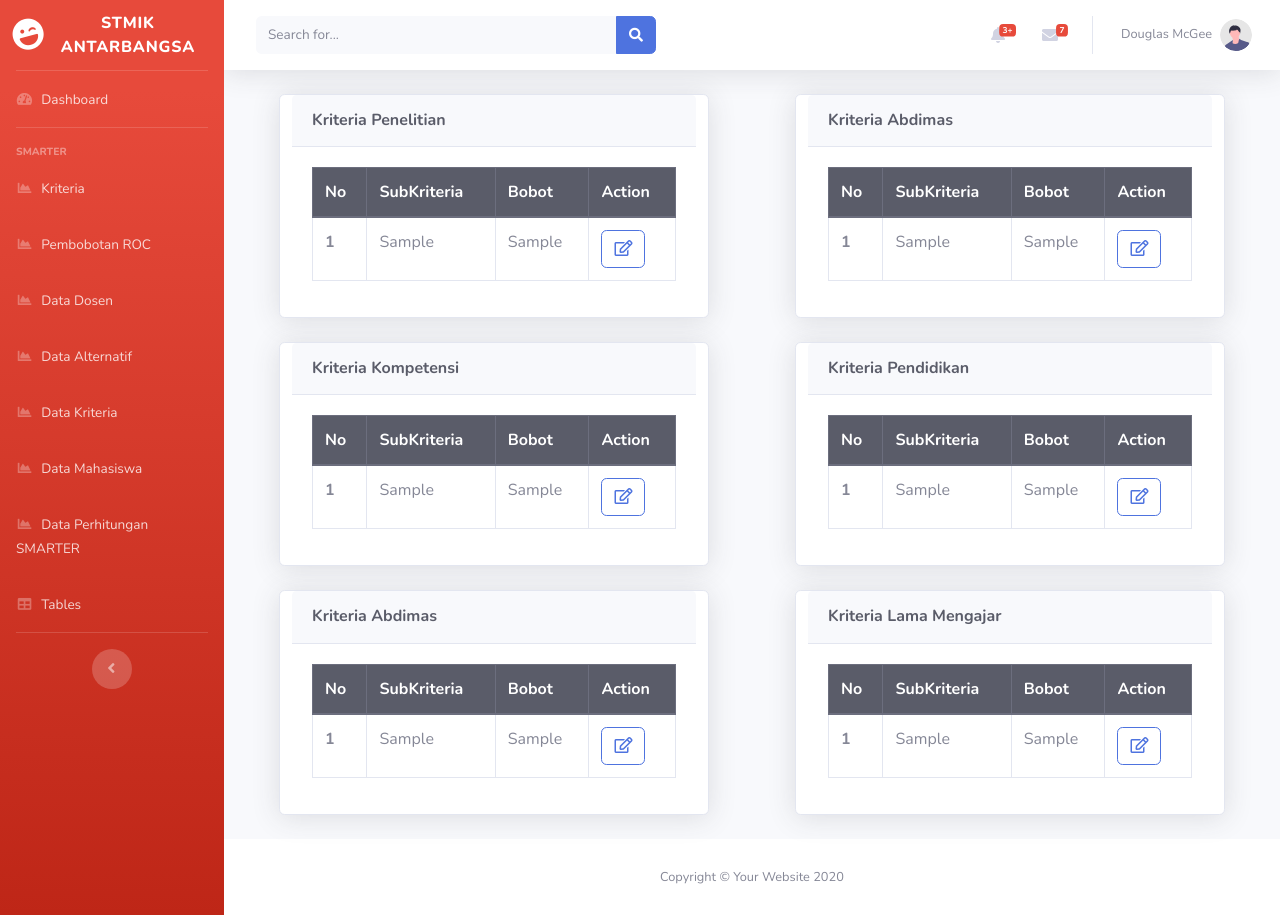
After one commit to refaldodev/SPK, a CodeIgniter 4 app: template app/Views/datakriteria/index.php in a window 1280 px wide. The commit adds this page. Run offline with PHP 8.4 and a stand-in for CodeIgniter, Linux system fonts and the light colour scheme; the template is opened without the code that fills it: most values are stand-ins (such as "Sample title", 1, 10 or a date in 2020); some libraries are stand-ins or nearby versions.

Commit message:
add sub kriteria

```diff
--- a/app/Views/admintemplate/template.php
+++ b/app/Views/admintemplate/template.php
@@ -87,8 +87,10 @@
                     <i class="fas fa-fw fa-chart-area"></i>
                     <span>Data Alternatif</span></a>
             </li>
-            <li class="nav-item">
-                <a class="nav-link" href="<?= base_url('DataDosen') ?>">
+            <li class="nav-item
+                <?= $seg1 == 'datakriteria' ? 'active' : ''; ?>
+            ">
+                <a class="nav-link" href="<?= base_url('datakriteria') ?>">
                     <i class="fas fa-fw fa-chart-area"></i>
                     <span>Data Kriteria</span></a>
             </li>
--- /dev/null
+++ b/app/Views/datakriteria/index.php
@@ -0,0 +1,235 @@
+<?= $this->extend('admintemplate/template') ?>
+<?= $this->section('content') ?>
+
+<div class="container-fluid ">
+    <div class="row justify-content-around">
+
+        <div class="card shadow mb-4 col-12 col-sm-12  col-lg-5">
+            <div class="card-header py-3">
+                <h6 class="m-0 font-weight-bold text-dark">Kriteria Penelitian</h6>
+            </div>
+            <div class="card-body">
+                <!-- <a href="#" class="btn btn-default btn-md mb-3" data-toggle="modal" data-target="#modal-default"><i class=" fas fa-plus"></i> Tambah User</a> -->
+                <div class="table-responsive">
+
+                <table class="table  table-bordered">
+                    <thead class="thead-dark">
+                        <tr>
+                            <th scope="col">No</th>
+                            <th scope="col">SubKriteria</th>
+                            <th scope="col">Bobot</th>
+                            <th scope="col">Action</th>
+
+                        </tr>
+                    </thead>
+                    <tbody>
+                        <?php
+                        $no = 1;
+                        foreach ($datakriteria as $data) :
+                        ?>
+                            <tr>
+                                <th scope="row"><?= $no++  ?></th>
+                                <td><?= $data['pilihan_kriteria'] ?></td>
+                                <td><?= $data['bobot_kriteria'] ?></td>
+                                <td>
+                                    <a href="" data-toggle="tooltip" data-placement="top" title="Edit" class="btn btn-outline-primary"><i class="far fa-edit"></i></a>
+                                </td>
+                            </tr>
+
+                        <?php endforeach; ?>
+                    </tbody>
+                </table>
+                </div>
+
+            </div>
+        </div>
+
+        <div class="card shadow mb-4 col-12 col-sm-12  col-lg-5">
+            <div class="card-header py-3">
+                <h6 class="m-0 font-weight-bold text-dark">Kriteria Abdimas</h6>
+            </div>
+            <div class="card-body">
+                <!-- <a href="#" class="btn btn-default btn-md mb-3" data-toggle="modal" data-target="#modal-default"><i class=" fas fa-plus"></i> Tambah User</a> -->
+                <div class="table-responsive">
+
+                <table class="table  table-bordered">
+                    <thead class="thead-dark">
+                        <tr>
+                            <th scope="col">No</th>
+                            <th scope="col">SubKriteria</th>
+                            <th scope="col">Bobot</th>
+                            <th scope="col">Action</th>
+
+                        </tr>
+                    </thead>
+                    <tbody>
+                        <?php foreach ($kriteriaabdimas as $dataabdimas) : ?>
+                            <tr>
+                                <th scope="row">1</th>
+                                <td><?= $dataabdimas['pilihan_kriteria'] ?></td>
+                                <td><?= $dataabdimas['bobot_kriteria'] ?></td>
+                                <td>
+                                    <a href="" data-toggle="tooltip" data-placement="top" title="Edit" class="btn btn-outline-primary"><i class="far fa-edit"></i></a>
+                                </td>
+                            </tr>
+                        <?php endforeach; ?>
+
+                    </tbody>
+                </table>
+
+                </div>
+
+            </div>
+        </div>
+        <div class="card shadow mb-4 col-12 col-sm-12  col-lg-5">
+            <div class="card-header py-3">
+                <h6 class="m-0 font-weight-bold text-dark">Kriteria Kompetensi</h6>
+            </div>
+            <div class="card-body">
+                <!-- <a href="#" class="btn btn-default btn-md mb-3" data-toggle="modal" data-target="#modal-default"><i class=" fas fa-plus"></i> Tambah User</a> -->
+                <div class="table-responsive">
+
+                <table class="table  table-bordered">
+                    <thead class="thead-dark">
+                        <tr>
+                            <th scope="col">No</th>
+                            <th scope="col">SubKriteria</th>
+                            <th scope="col">Bobot</th>
+                            <th scope="col">Action</th>
+                        </tr>
+                    </thead>
+                    <tbody>
+                        <?php foreach ($kriteriakompetensi as $datakompetensi) : ?>
+                            <tr>
+                                <th scope="row">1</th>
+                                <td><?= $datakompetensi['pilihan_kriteria'] ?></td>
+                                <td><?= $datakompetensi['bobot_kriteria'] ?></td>
+                                <td>
+                                    <a href="" data-toggle="tooltip" data-placement="top" title="Edit" class="btn btn-outline-primary"><i class="far fa-edit"></i></a>
+                                </td>
+                            </tr>
+                        <?php endforeach; ?>
+
+                    </tbody>
+                </table>
+
+                </div>
+
+            </div>
+        </div>
+        <div class="card shadow mb-4 col-12 col-sm-12  col-lg-5">
+            <div class="card-header py-3">
+                <h6 class="m-0 font-weight-bold text-dark">Kriteria Pendidikan</h6>
+            </div>
+            <div class="card-body">
+                <!-- <a href="#" class="btn btn-default btn-md mb-3" data-toggle="modal" data-target="#modal-default"><i class=" fas fa-plus"></i> Tambah User</a> -->
+                <div class="table-responsive">
+
+                <table class="table  table-bordered">
+                    <thead class="thead-dark">
+                        <tr>
+                            <th scope="col">No</th>
+                            <th scope="col">SubKriteria</th>
+                            <th scope="col">Bobot</th>
+                            <th scope="col">Action</th>
+
+                        </tr>
+                    </thead>
+                    <tbody>
+                        <?php foreach ($kriteriapendidikanmodel as $datapendidikan) : ?>
+                            <tr>
+                                <th scope="row">1</th>
+                                <td><?= $datapendidikan['pilihan_kriteria'] ?></td>
+                                <td><?= $datapendidikan['bobot_kriteria'] ?></td>
+                                <td>
+                                    <a href="" data-toggle="tooltip" data-placement="top" title="Edit" class="btn btn-outline-primary"><i class="far fa-edit"></i></a>
+                                </td>
+                            </tr>
+                        <?php endforeach; ?>
+
+                    </tbody>
+                </table>
+                      </div >
+
+
+
+            </div>
+        </div>
+        <div class="card shadow mb-4 col-12 col-sm-12  col-lg-5">
+            <div class="card-header py-3">
+                <h6 class="m-0 font-weight-bold text-dark">Kriteria Abdimas</h6>
+            </div>
+            <div class="card-body">
+                <!-- <a href="#" class="btn btn-default btn-md mb-3" data-toggle="modal" data-target="#modal-default"><i class=" fas fa-plus"></i> Tambah User</a> -->
+                <div class="table-responsive">
+
+                <table class="table  table-bordered">
+                    <thead class="thead-dark">
+                        <tr>
+                            <th scope="col">No</th>
+                            <th scope="col">SubKriteria</th>
+                            <th scope="col">Bobot</th>
+                            <th scope="col">Action</th>
+
+                        </tr>
+                    </thead>
+                    <tbody>
+                        <?php foreach ($kriteriaabdimas as $dataabdimas) : ?>
+                            <tr>
+                                <th scope="row">1</th>
+                                <td><?= $dataabdimas['pilihan_kriteria'] ?></td>
+                                <td><?= $dataabdimas['bobot_kriteria'] ?></td>
+                                <td>
+                                    <a href="" data-toggle="tooltip" data-placement="top" title="Edit" class="btn btn-outline-primary"><i class="far fa-edit"></i></a>
+                                </td>
+                            </tr>
+                        <?php endforeach; ?>
+
+                    </tbody>
+                </table>
+                </div >
+
+
+            </div>
+        </div>
+        <div class="card shadow mb-4 col-12 col-sm-12  col-lg-5">
+            <div class="card-header py-3">
+                <h6 class="m-0 font-weight-bold text-dark">Kriteria Lama Mengajar</h6>
+            </div>
+            <div class="card-body">
+                <!-- <a href="#" class="btn btn-default btn-md mb-3" data-toggle="modal" data-target="#modal-default"><i class=" fas fa-plus"></i> Tambah User</a> -->
+                <div class="table-responsive">
+
+
+                <table class="table  table-bordered">
+                    <thead class="thead-dark">
+                        <tr>
+                            <th scope="col">No</th>
+                            <th scope="col">SubKriteria</th>
+                            <th scope="col">Bobot</th>
+                            <th scope="col">Action</th>
+
+                        </tr>
+                    </thead>
+                    <tbody>
+                        <?php foreach ($kriterialamamengajar as $datalamamengajar) : ?>
+                            <tr>
+                                <th scope="row">1</th>
+                                <td><?= $datalamamengajar['pilihan_kriteria'] ?></td>
+                                <td><?= $datalamamengajar['bobot_kriteria'] ?></td>
+                                <td>
+                                    <a href="" data-toggle="tooltip" data-placement="top" title="Edit" class="btn btn-outline-primary"><i class="far fa-edit"></i></a>
+                                </td>
+                            </tr>
+                        <?php endforeach; ?>
+
+                    </tbody>
+                </table>
+                </div >
+
+            </div>
+        </div>
+    </div>
+</div>
+</div>
+<?= $this->endSection('') ?>
```
Also changed, not shown: app/Controllers/BaseController.php (+15 -0 lines), app/Controllers/DataKriteria.php (added, +22 -0 lines), app/Models/DataKriteriaModel.php (added, +23 -0 lines), app/Models/KriteriaAbdimasModel.php (added, +19 -0 lines), app/Models/KriteriaJabatanModel.php (added, +19 -0 lines), app/Models/KriteriaKompetensiModel.php (added, +20 -0 lines), app/Models/KriteriaLamaMengajarModel.php (added, +23 -0 lines), app/Models/KriteriaPendidikanModel.php (added, +18 -0 lines).
